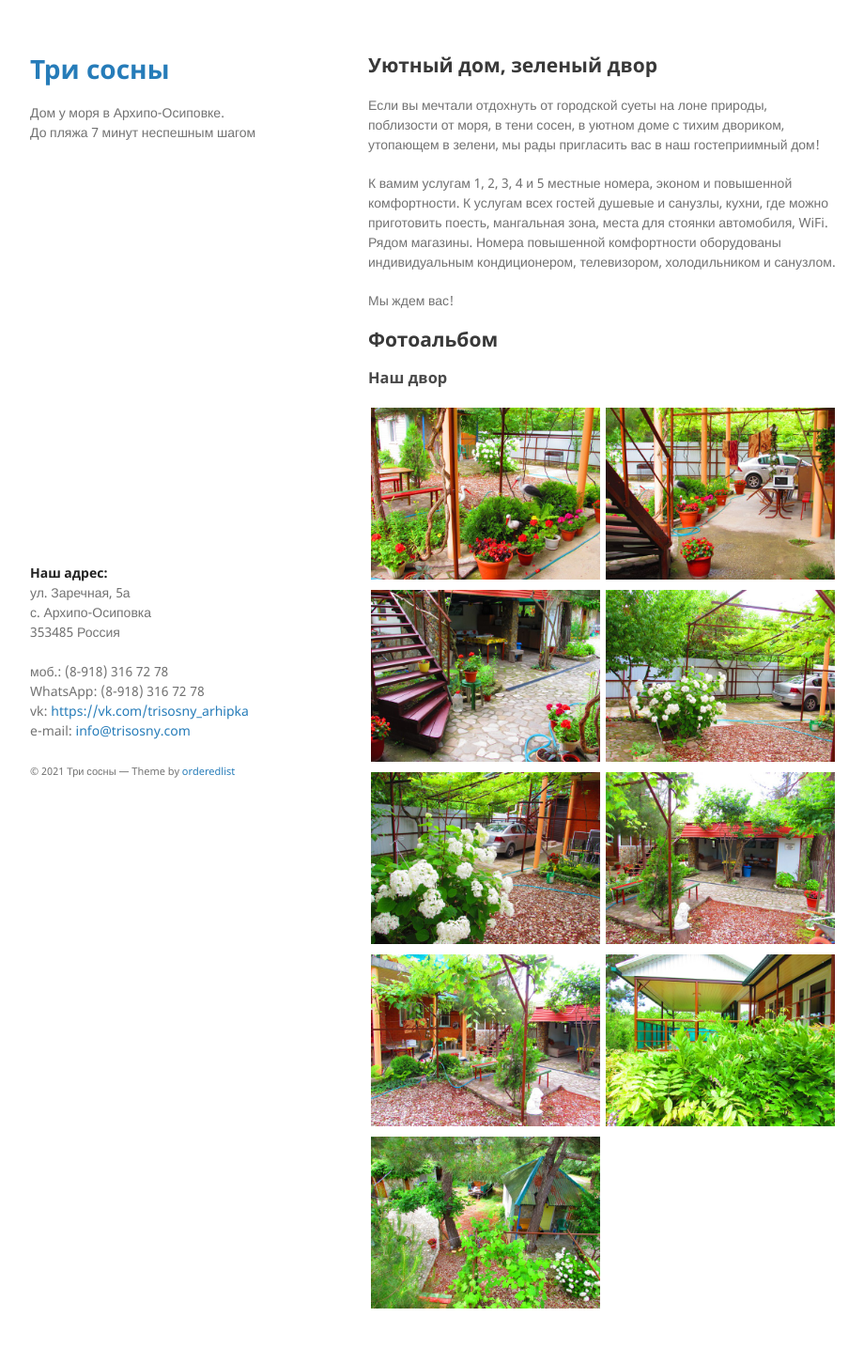
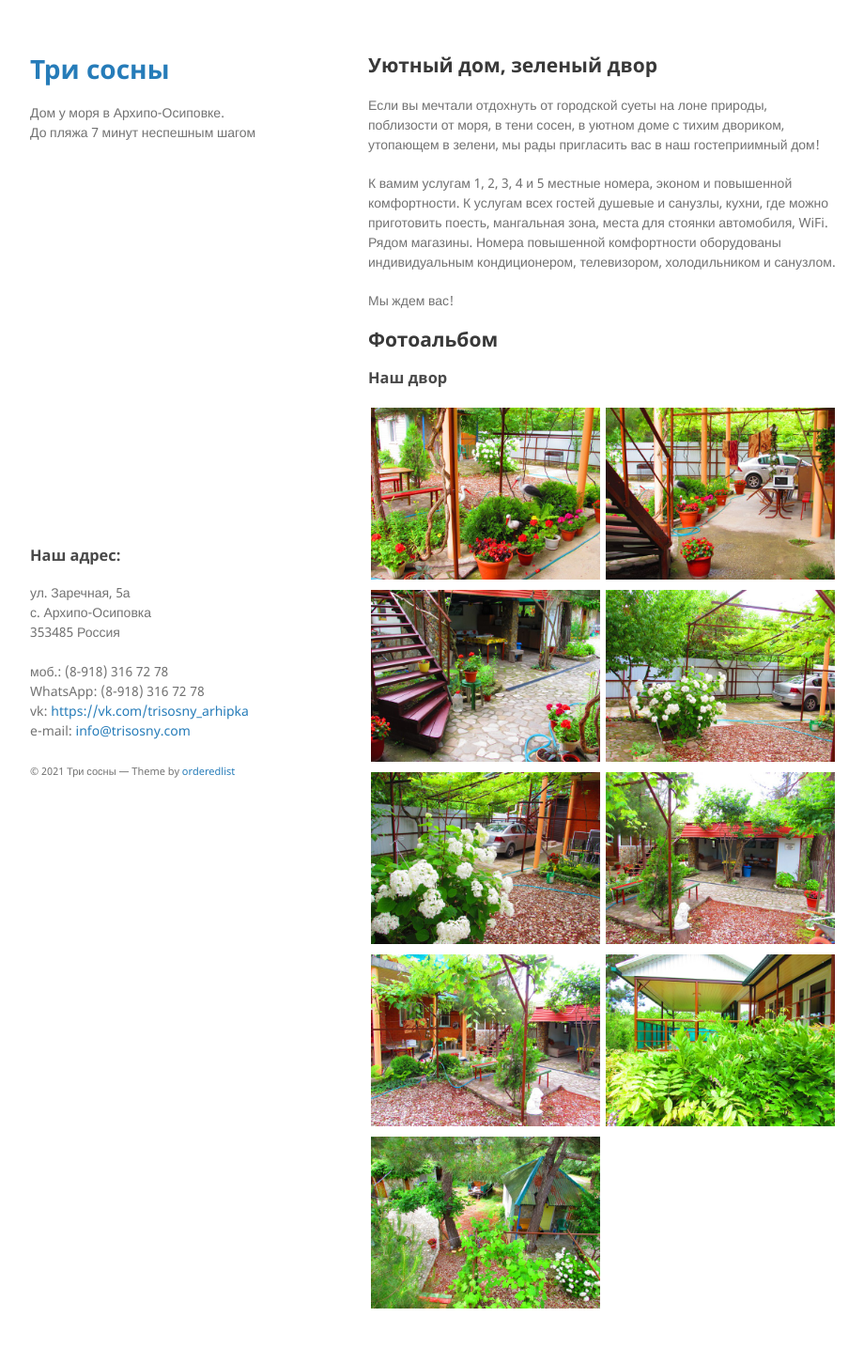
Before and after one commit to 3sosny/3sosny.github.io, a Jekyll site: the page built from index.md, in a window 1280 px wide. Shown: the whole page at 94% size, without its empty margins (178-1098 px from the left). Built offline with Jekyll 4.4.1, drawn with Linux system fonts in a browser that asks for light colours; comment, search, counter and statistics services are not loaded; our own code applies the rules of GitHub Pages for plain Markdown files.

Commit message:
[anton] polishing address box

```diff
--- a/_layouts/default.html
+++ b/_layouts/default.html
@@ -63,7 +63,7 @@
 <pre class="highlight">
 -->
 
-<strong>Наш адрес:</strong><br>
+<h3 id="Наш адрес">Наш адрес:</h3>
 ул. Заречная, 5а<br>
 с. Архипо-Осиповка<br>
 353485 Россия<br>
```
